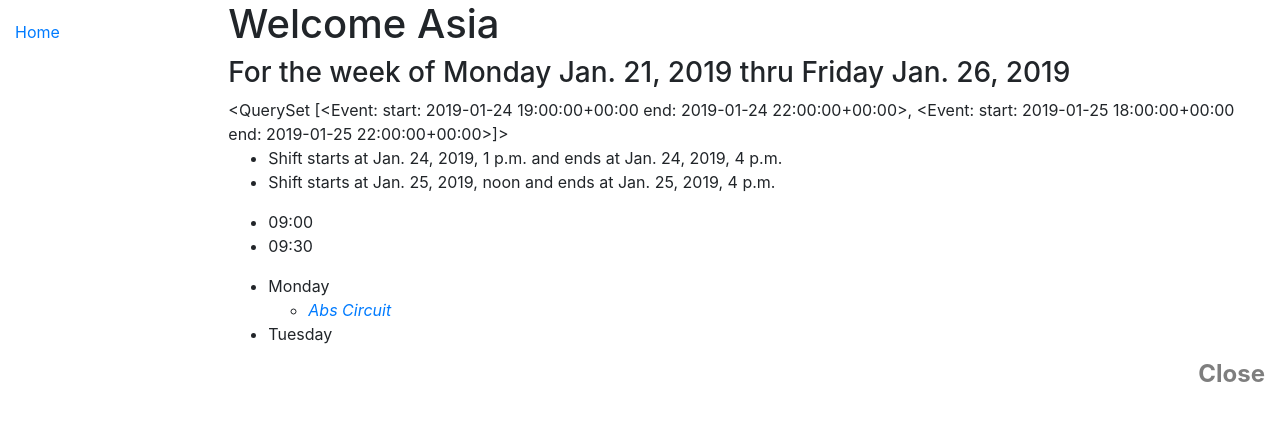
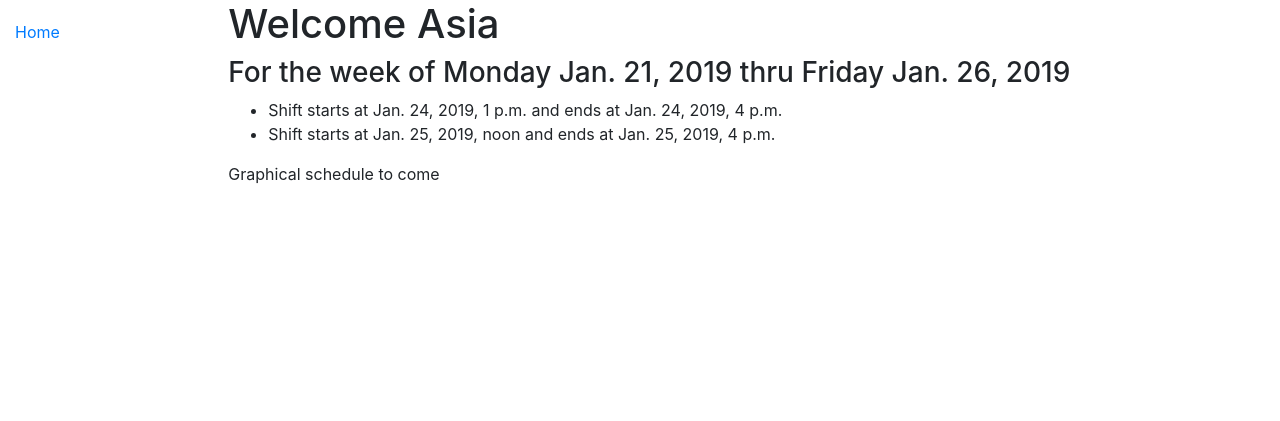
Before and after one commit to sammagnum/swedule, a Django app: a page that uses s_project/s_app/templates/swe.html in a window 1280 px wide. Shown: the top 421 px of the page. Run offline with Django 3.2, Linux system fonts and the light colour scheme; data comes from the database, SQL or seed files in the repository; some libraries are stand-ins or nearby versions.

Commit message:
"adjusted to swe to mvp content, created stub for future graphic schedule"

```diff
--- a/s_project/s_app/templates/schedule.html
+++ b/s_project/s_app/templates/schedule.html
@@ -3,63 +3,10 @@
 {% block content %}
 {% block swe %}
 {% endblock swe %}
-
-
-<div class="cd-schedule">
-   <div class="timeline">
-      <ul>
-         <li><span>09:00</span></li>
-         <li><span>09:30</span></li>
-         <!-- additional elements here -->
-      </ul>
-   </div>
-
-   <div class="events">
-      <ul>
-         <li class="events-group">
-            <div class="top-info"><span>Monday</span></div>
-
-            <ul>
-               <li class="single-event" data-start="09:30" data-end="10:30" data-content="event-abs-circuit" data-event="event-1">
-                  <a href="#0">
-                     <em class="event-name">Abs Circuit</em>
-                  </a>
-               </li>
-
-               <!-- other events here -->
-            </ul>
-         </li>
-
-         <li class="events-group">
-            <div class="top-info"><span>Tuesday</span></div>
-
-            <ul>
-               <!-- events here -->
-            </ul>
-         </li>
-
-         <!-- additional li.events-group here -->
-      </ul>
-   </div>
-
-   <div class="event-modal">
-      <header class="header">
-         <div class="content">
-            <span class="event-date"></span>
-            <h3 class="event-name"></h3>
-         </div>
-
-         <div class="header-bg"></div>
-      </header>
-
-      <div class="body">
-         <div class="event-info"></div>
-         <div class="body-bg"></div>
-      </div>
-
-      <a href="#0" class="close">Close</a>
-   </div>
-</div>
-
-{% endblock %}
-I
+ <ul>
+    {% for event in schedule %}
+    <li>Shift starts at {{ event.start_time }} and ends at {{ event.end_time }}   </li>
+    {% endfor %}
+  </ul>
+    Graphical schedule to come
+{% endblock content%}
--- a/s_project/s_app/templates/swe.html
+++ b/s_project/s_app/templates/swe.html
@@ -4,10 +4,5 @@
   <h1>Welcome {{ first_name }}</h1>
   <h3>For the week of Monday {{ monday }} thru Friday {{ friday }}</h3>
 
-    {{ schedule }}
-  <ul>
-    {% for event in schedule %}
-    <li>Shift starts at {{ event.start_time }} and ends at {{ event.end_time }}   </li>
-    {% endfor %}
-  </ul>
+
 {% endblock %}
```
Also changed, not shown: 1 other file.
